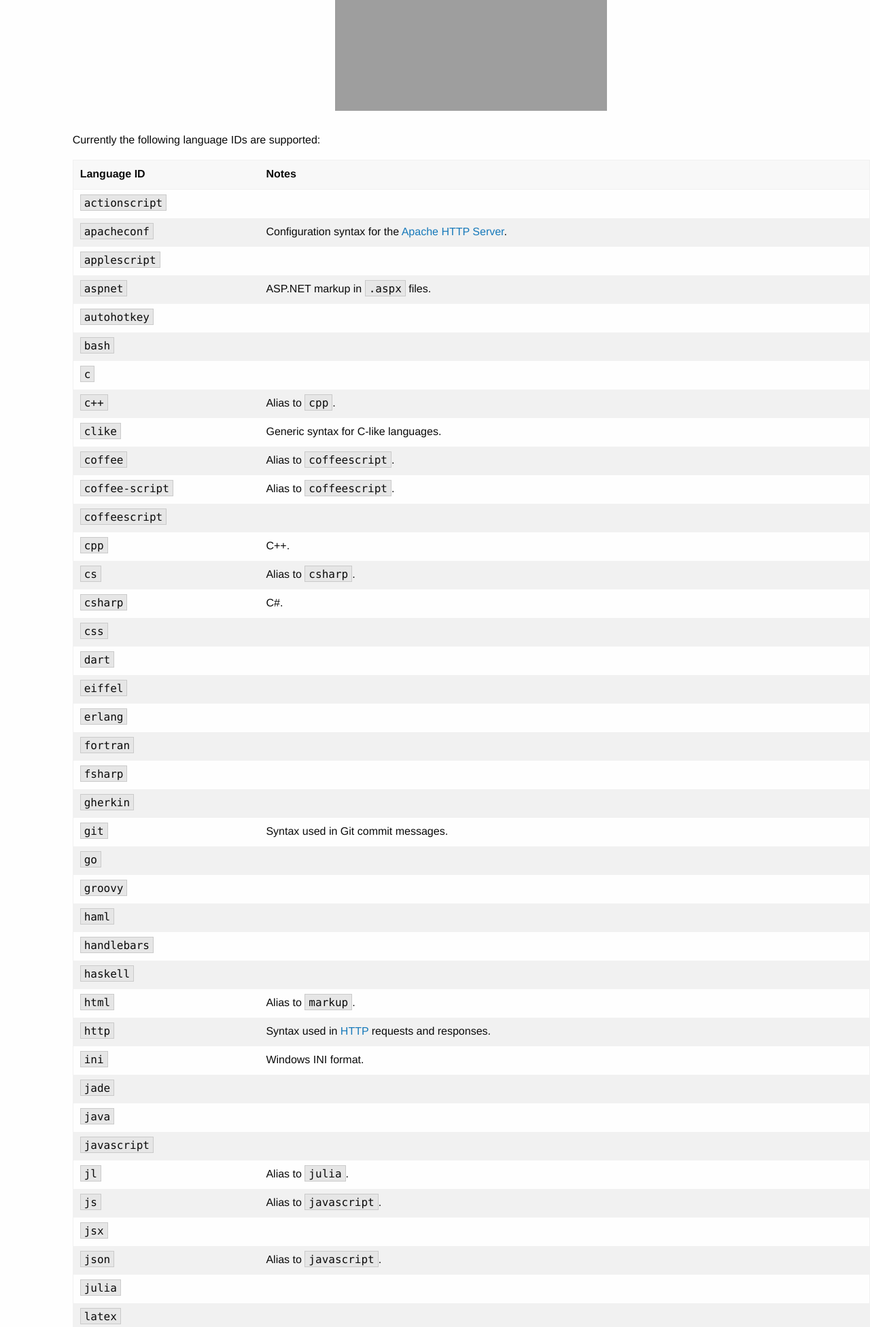
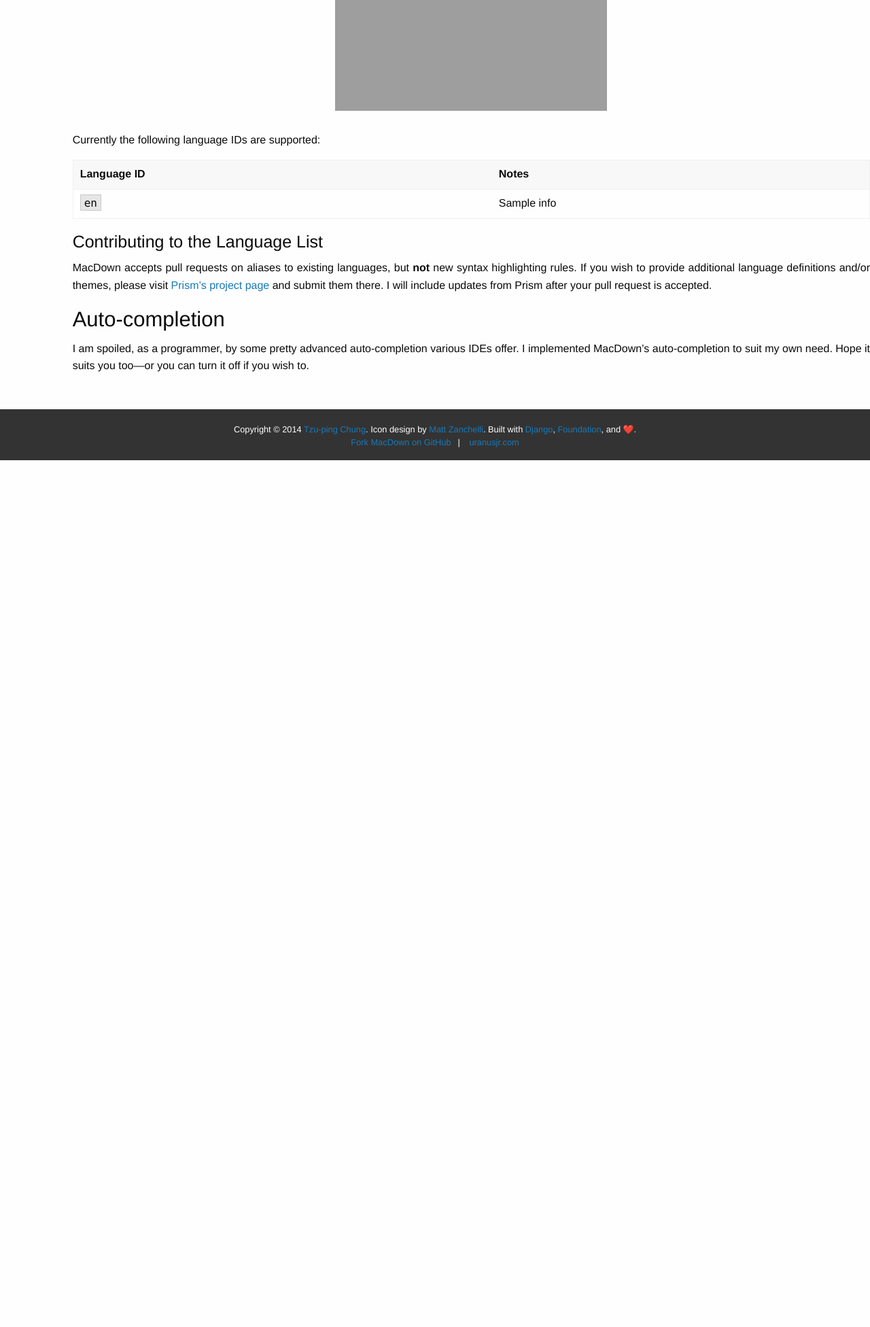
Before and after one commit to MacDownApp/macdown-site-django, a Django app: template pages/templates/pages/features.html in a window 1280 px wide. Shown: the part 1525-3477 px from the top of the page at 68% size. After the commit the page ends 2202 px from the top, so only its background shows below. Run offline with Django 3.2, Linux system fonts and the light colour scheme; the template is opened without the code that fills it: most values are stand-ins (such as "Sample title", 1, 10 or a date in 2020); some libraries are stand-ins or nearby versions; grey boxes are pictures that could not be loaded.

Commit message:
Make language list in feature page dynamic
Fix #10

```diff
--- a/pages/templates/pages/features.html
+++ b/pages/templates/pages/features.html
@@ -45,79 +45,9 @@
     <table>
       <thead><tr><th>Language ID</th><th>Notes</th></tr></thead>
       <tbody>
-        <tr><td><code>actionscript</code></td><td></td></tr>
-        <tr><td><code>apacheconf</code></td><td>Configuration syntax for the <a href="http://httpd.apache.org">Apache HTTP Server</a>.</td></tr>
-        <tr><td><code>applescript</code></td><td></td></tr>
-        <tr><td><code>aspnet</code></td><td>ASP.NET markup in <code>.aspx</code> files.</td></tr>
-        <tr><td><code>autohotkey</code></td><td></td></tr>
-        <tr><td><code>bash</code></td><td></td></tr>
-        <tr><td><code>c</code></td><td></td></tr>
-        <tr><td><code>c++</code></td><td>Alias to <code>cpp</code>.</td></tr>
-        <tr><td><code>clike</code></td><td>Generic syntax for C-like languages.</td></tr>
-        <tr><td><code>coffee</code></td><td>Alias to <code>coffeescript</code>.</td></tr>
-        <tr><td><code>coffee-script</code></td><td>Alias to <code>coffeescript</code>.</td></tr>
-        <tr><td><code>coffeescript</code></td><td></td></tr>
-        <tr><td><code>cpp</code></td><td>C++.</td></tr>
-        <tr><td><code>cs</code></td><td>Alias to <code>csharp</code>.</td></tr>
-        <tr><td><code>csharp</code></td><td>C#.</td></tr>
-        <tr><td><code>css</code></td><td></td></tr>
-        <tr><td><code>dart</code></td><td></td></tr>
-        <tr><td><code>eiffel</code></td><td></td></tr>
-        <tr><td><code>erlang</code></td><td></td></tr>
-        <tr><td><code>fortran</code></td><td></td></tr>
-        <tr><td><code>fsharp</code></td><td></td></tr>
-        <tr><td><code>gherkin</code></td><td></td></tr>
-        <tr><td><code>git</code></td><td>Syntax used in Git commit messages.</td></tr>
-        <tr><td><code>go</code></td><td></td></tr>
-        <tr><td><code>groovy</code></td><td></td></tr>
-        <tr><td><code>haml</code></td><td></td></tr>
-        <tr><td><code>handlebars</code></td><td></td></tr>
-        <tr><td><code>haskell</code></td><td></td></tr>
-        <tr><td><code>html</code></td><td>Alias to <code>markup</code>.</td></tr>
-        <tr><td><code>http</code></td><td>Syntax used in <a href="http://en.wikipedia.org/wiki/Hypertext_Transfer_Protocol">HTTP</a> requests and responses.</td></tr>
-        <tr><td><code>ini</code></td><td>Windows INI format.</td></tr>
-        <tr><td><code>jade</code></td><td></td></tr>
-        <tr><td><code>java</code></td><td></td></tr>
-        <tr><td><code>javascript</code></td><td></td></tr>
-        <tr><td><code>jl</code></td><td>Alias to <code>julia</code>.</td></tr>
-        <tr><td><code>js</code></td><td>Alias to <code>javascript</code>.</td></tr>
-        <tr><td><code>jsx</code></td><td></td></tr>
-        <tr><td><code>json</code></td><td>Alias to <code>javascript</code>.</td></tr>
-        <tr><td><code>julia</code></td><td></td></tr>
-        <tr><td><code>latex</code></td><td></td></tr>
-        <tr><td><code>less</code></td><td></td></tr>
-        <tr><td><code>lolcode</code></td><td></td></tr>
-        <tr><td><code>markdown</code></td><td></td></tr>
-        <tr><td><code>markup</code></td><td>Generic *ML syntax, e.g. HTML, XML, etc.</td></tr>
-        <tr><td><code>matlab</code></td><td></td></tr>
-        <tr><td><code>nasm</code></td><td>The Netwide Assembler.</td></tr>
-        <tr><td><code>nsis</code></td><td></td></tr>
-        <tr><td><code>obj-c</code></td><td>Alias to <code>objectivec</code>.</td></tr>
-        <tr><td><code>objc</code></td><td>Alias to <code>objectivec</code>.</td></tr>
-        <tr><td><code>objective-c</code></td><td>Alias to <code>objectivec</code>.</td></tr>
-        <tr><td><code>objectivec</code></td><td>Objective-C.</td></tr>
-        <tr><td><code>pascal</code></td><td></td></tr>
-        <tr><td><code>perl</code></td><td></td></tr>
-        <tr><td><code>php</code></td><td></td></tr>
-        <tr><td><code>powershell</code></td><td></td></tr>
-        <tr><td><code>py</code></td><td>Alias to <code>python</code>.</td></tr>
-        <tr><td><code>python</code></td><td>Python 2.</td></tr>
-        <tr><td><code>r</code></td><td></td></tr>
-        <tr><td><code>rb</code></td><td>Alias to <code>ruby</code>.</td></tr>
-        <tr><td><code>rip</code></td><td></td></tr>
-        <tr><td><code>ruby</code></td><td></td></tr>
-        <tr><td><code>rust</code></td><td></td></tr>
-        <tr><td><code>sas</code></td><td></td></tr>
-        <tr><td><code>scala</code></td><td></td></tr>
-        <tr><td><code>scheme</code></td><td></td></tr>
-        <tr><td><code>scss</code></td><td></td></tr>
-        <tr><td><code>sh</code></td><td>Alias to <code>bash</code>.</td></tr>
-        <tr><td><code>smarty</code></td><td></td></tr>
-        <tr><td><code>sql</code></td><td></td></tr>
-        <tr><td><code>swift</code></td><td>Apple’s Swift programming language. <em>Not</em> <a href="http://swift-lang.org/">the parallel scripting language</a>.</td></tr>
-        <tr><td><code>twig</code></td><td></td></tr>
-        <tr><td><code>typescript</code></td><td></td></tr>
-        <tr><td><code>xml</code></td><td>Alias to <code>markup</code>.</td></tr>
+        {% for lang, info in language_infos %}
+        <tr><td><code>{{ lang }}</code></td><td>{{ info|safe }}</td></tr>
+        {% endfor %}
       </tbody>
     </table>
 
--- a/pages/urls.py
+++ b/pages/urls.py
@@ -4,5 +4,6 @@ from . import views
 urlpatterns = patterns(
     '',
     url(r'^$', views.home, name='home'),
+    url(r'^features/$', views.features, name='features'),
     url(r'^(?P<name>[\w-]+)/$', views.page, name='page'),
 )
```
Also changed, not shown: pages/static/pages/data/language_notes.json (added, +15 -0 lines), pages/tests.py (+6 -1 lines), pages/utils.py (added, +119 -0 lines), pages/views.py (+14 -1 lines).
